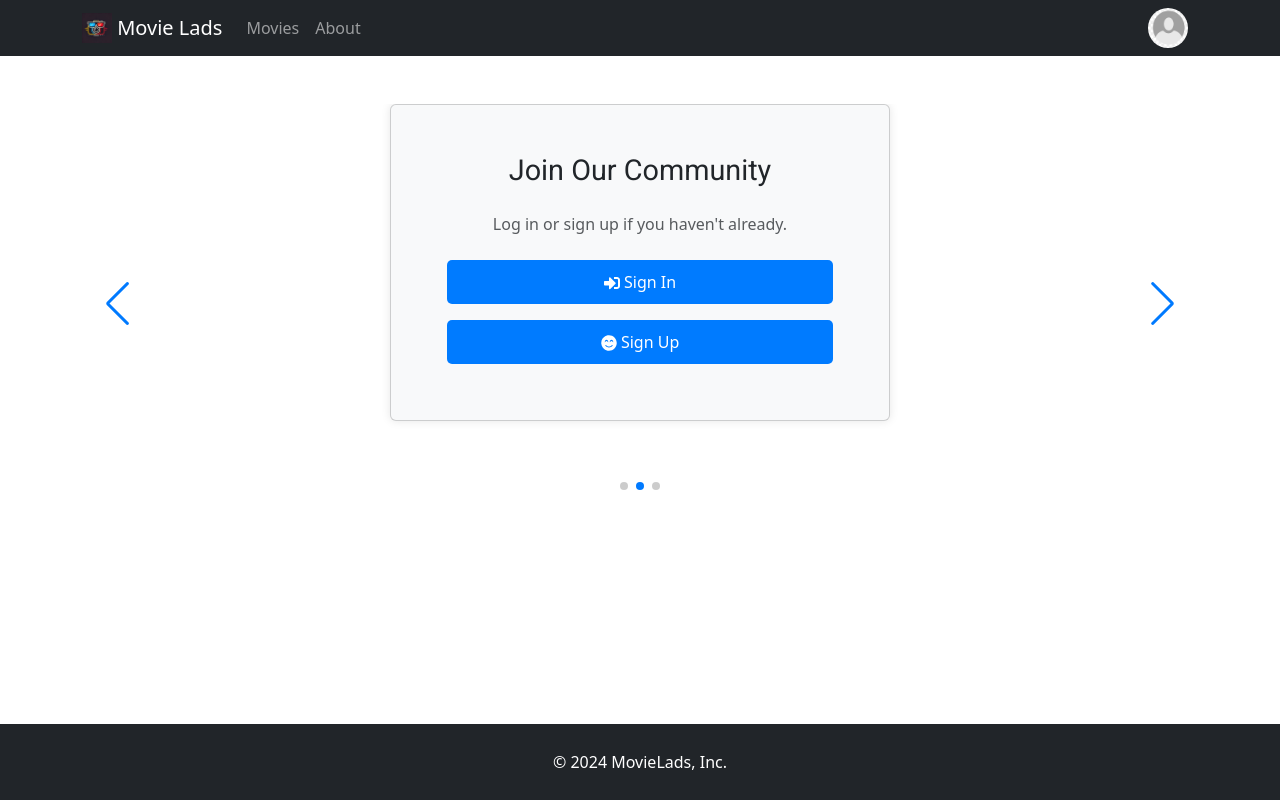
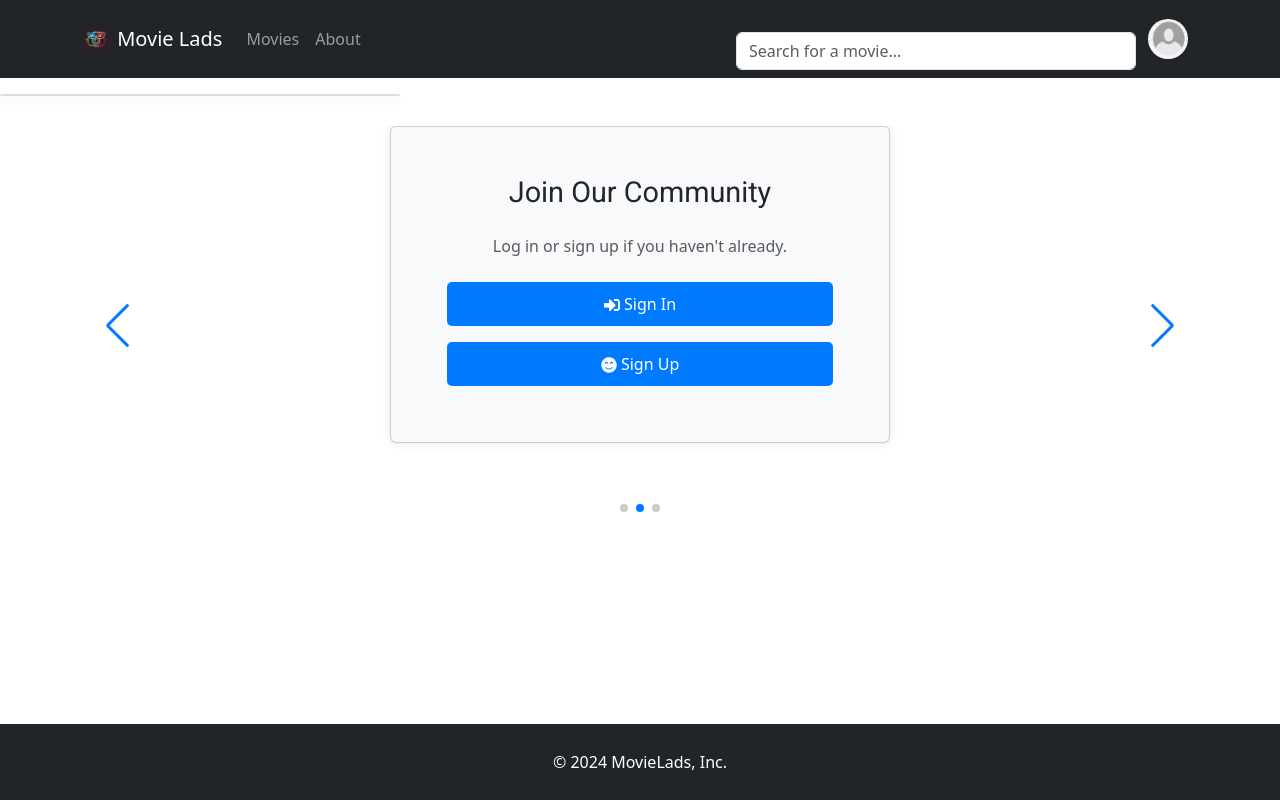
Before and after one commit to hassanzaker/movielads-front, a React (Create React App) app: page / in a window 1280 px wide. Built offline with nearby package versions, Linux system fonts and the light colour scheme.

Commit message:
Add search component

```diff
--- a/src/App.js
+++ b/src/App.js
@@ -23,8 +23,8 @@ import { DndProvider } from 'react-dnd';
 import { HTML5Backend } from 'react-dnd-html5-backend';
 import { useAuth } from './components/AuthContext';
 
-axios.defaults.baseURL = 'http://127.0.0.1:8000/';
-// axios.defaults.baseURL = 'https://api.movielads.net/';
+// axios.defaults.baseURL = 'http://127.0.0.1:8000/';
+axios.defaults.baseURL = 'https://api.movielads.net/';
 
 axios.defaults.withCredentials = true;
 axios.defaults.withXSRFToken = true
--- /dev/null
+++ b/src/components/MovieSearch.css
@@ -0,0 +1,71 @@
+/* Search result item styling */
+.search-result-item {
+    width: 100%; /* Make the card take the full width of the search bar */
+    max-width: 400px; /* Adjust to ensure consistency */
+    padding: 10px;
+    background-color: #ffffff;
+    margin: 0 auto;
+    border-radius: 8px;
+    box-shadow: 0 4px 8px rgba(0, 0, 0, 0.1);
+    display: block;
+    border: 1px solid #ddd;
+    transition: transform 0.3s ease;
+}
+
+/* Movie title and release date */
+.movie-title {
+    font-size: 16px;
+    font-weight: bold;
+    color: #007bff;
+    overflow: hidden;
+    white-space: nowrap;
+    text-overflow: ellipsis;
+}
+
+/* Movie overview styling */
+.movie-overview {
+    font-size: 14px;
+    margin: 0;
+    color: #333;
+    line-height: 1.4;
+    max-height: 4.2em; /* Limit to 3 lines */
+    overflow: hidden;
+    text-overflow: ellipsis;
+    display: -webkit-box;
+    -webkit-line-clamp: 3;
+    -webkit-box-orient: vertical;
+}
+
+/* Badge for movie rating */
+.movie-rating-badge {
+    font-size: 14px;
+    padding: 5px 10px;
+    display: flex;
+    align-items: center;
+    justify-content: center;
+    white-space: nowrap;
+    border-radius: 5px;
+}
+
+/* Flex container for the title and rating */
+.d-flex {
+    display: flex;
+    justify-content: space-between;
+    align-items: center;
+}
+
+
+.search-results {
+    z-index: 1000; /* Ensure the search results appear below the navbar */
+    position: absolute;
+    top: 100%;
+    left: 0;
+    width: 100%;
+    max-width: 400px; /* Ensure it matches the text field width */
+    max-height: 400px;
+    overflow-y: auto;
+    background-color: white; /* Add background color if missing */
+    border-radius: 5px;
+    box-shadow: 0 4px 8px rgba(0, 0, 0, 0.1);
+    border: 1px solid #ddd;
+}
--- /dev/null
+++ b/src/components/MovieSearch.js
@@ -0,0 +1,93 @@
+import React, { useState, useEffect } from 'react';
+import axios from 'axios';
+import { Container, Form, ListGroup, Button, Badge } from 'react-bootstrap';
+import { FaCalendarAlt, FaInfoCircle, FaStar, FaFilm } from 'react-icons/fa';
+import 'bootstrap/dist/css/bootstrap.min.css';
+import './MovieSearch.css';  // Import custom CSS file
+
+const MovieSearch = () => {
+    const [query, setQuery] = useState('');
+    const [searchResults, setSearchResults] = useState([]);
+    const [loading, setLoading] = useState(false);
+
+    useEffect(() => {
+        if (query.length > 2) {
+            setLoading(true);
+            const fetchSearchResults = async () => {
+                try {
+                    const response = await axios.get(`/search/movie?query=${query}&page=1`);
+                    setSearchResults(response.data.results.slice(0, 10));
+                } catch (error) {
+                    console.error('Error fetching search results:', error);
+                } finally {
+                    setLoading(false);
+                }
+            };
+
+            fetchSearchResults();
+        } else {
+            setSearchResults([]);
+        }
+    }, [query]);
+
+    const handleInputChange = (e) => {
+        setQuery(e.target.value);
+    };
+
+    const highlightQuery = (text) => {
+        if (!query) return text;
+        const regex = new RegExp(`(${query})`, 'gi');
+        return text.replace(regex, (match) => `<mark>${match}</mark>`);
+    };
+
+    const limitOverview = (text) => {
+        return text.split(' ').slice(0, 30).join(' ') + '...'; // Limit to 30 words
+    };
+
+    const formatReleaseDate = (date) => {
+        return date ? `(${new Date(date).getFullYear()})` : '';
+    };
+
+    return (
+        <Container className="search-container mt-4">
+            <Form>
+                <Form.Group controlId="searchMovies">
+                    <Form.Control
+                        type="text"
+                        placeholder="Search for a movie..."
+                        value={query}
+                        onChange={handleInputChange}
+                        style={{ width: '400px' }}  // Set width to 400px or desired size
+                    />
+                </Form.Group>
+            </Form>
+
+            {loading ? (
+                <div className="text-center mt-3">Loading...</div>
+            ) : (
+                <ListGroup className="mt-3 search-results">
+                    {searchResults.map((movie) => (
+                        <ListGroup.Item key={movie.id} className="search-result-item">
+                            <div className="d-flex justify-content-between align-items-center">
+                                <div>
+                                    <h5 className="movie-title mb-1">
+                                        <FaFilm className="me-2 text-primary" />
+                                        <span dangerouslySetInnerHTML={{ __html: highlightQuery(movie.original_title) }} />
+                                        <small className="text-muted"> {formatReleaseDate(movie.release_date)} </small>
+                                    </h5>
+                                </div>
+                                <Badge bg="warning" text="dark" className="movie-rating-badge">
+                                    <FaStar /> {movie.vote_average.toFixed(1)}
+                                </Badge>
+                            </div>
+                            <p className="movie-overview mt-2" dangerouslySetInnerHTML={{ __html: highlightQuery(limitOverview(movie.overview)) }} />
+                        </ListGroup.Item>
+                    ))}
+                </ListGroup>
+
+            )}
+        </Container>
+    );
+};
+
+export default MovieSearch;
--- a/src/components/NavigationBar.js
+++ b/src/components/NavigationBar.js
@@ -2,6 +2,8 @@ import React from 'react';
 import { Navbar, Nav, Container } from 'react-bootstrap';
 import { useAuth } from './AuthContext';
 import ProfileDropdown from './ProfileDropdown';
+import MovieSearch from './MovieSearch';
+
 
 const NavigationBar = () => {
     const { user } = useAuth();
@@ -26,6 +28,9 @@ const NavigationBar = () => {
                         <Nav.Link href="/about">About</Nav.Link>
                     </Nav>
                     <Nav>
+                        <MovieSearch />
+                    </Nav>
+                    <Nav>
                         <ProfileDropdown />
                     </Nav>
                 </Navbar.Collapse>
```
